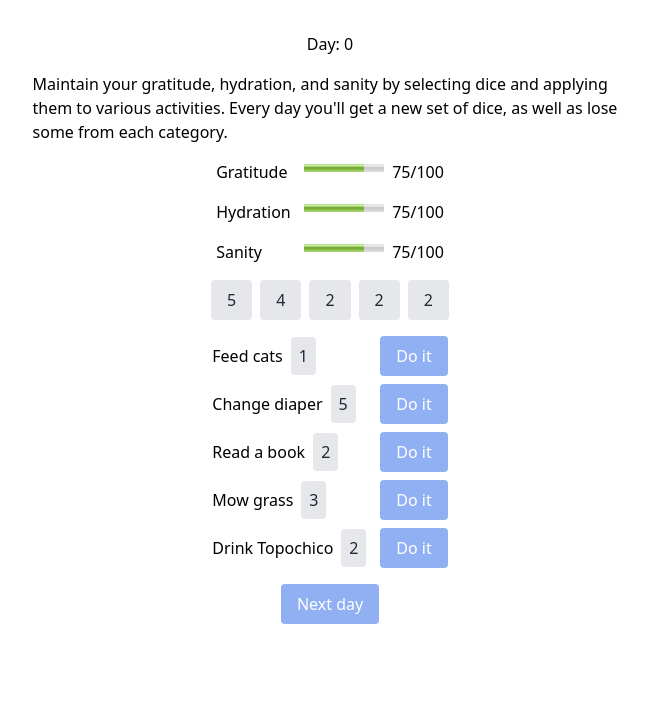
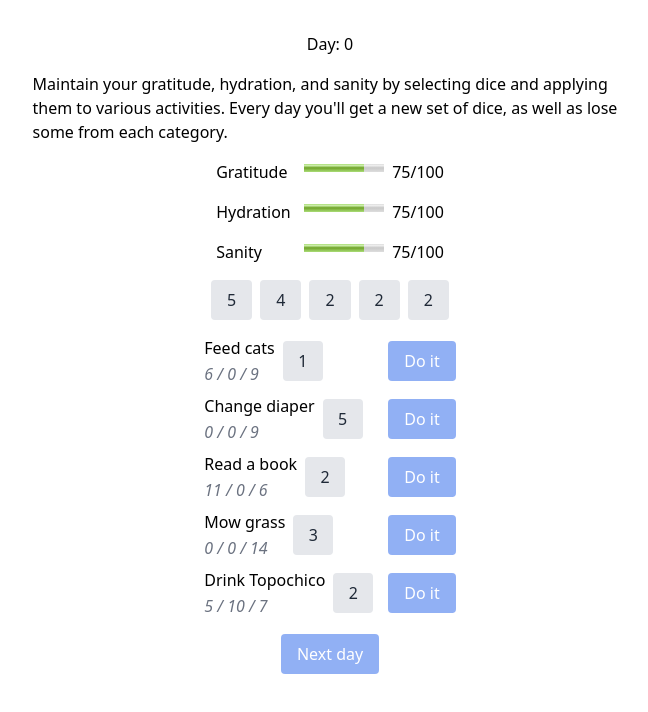
Before and after one commit to ahuth/dice-concept-1, a React (Vite) app: page / in a window 1280 px wide. Shown: the top 712 px of the page, without its empty margins (310-958 px from the left). Built offline with nearby package versions, Linux system fonts and the light colour scheme.

Commit message:
Show what effects an activity will have

```diff
--- a/src/components/Activity.tsx
+++ b/src/components/Activity.tsx
@@ -1,20 +1,43 @@
 import Button from './Button';
 
 type Props = {
+  effectOnGratitude: number;
+  effectOnHydration: number;
+  effectOnSanity: number;
   difficulty: number;
   disabled?: boolean;
   name: string;
   onClick: () => void;
 };
 
-export default function Activity({difficulty, disabled, name, onClick}: Props) {
+export default function Activity({
+  effectOnGratitude,
+  effectOnHydration,
+  effectOnSanity,
+  difficulty,
+  disabled,
+  name,
+  onClick,
+}: Props) {
   return (
     <div className="flex items-center gap-2">
-      <div className="w-40">
-        <span className="mr-2">{name}</span>
-        <span className="rounded bg-gray-200 p-2 text-gray-800">
+      <div className="flex w-44 items-center gap-2">
+        <div className="flex flex-col gap-0.5">
+          <span>{name}</span>
+          <span className="italic text-gray-500">
+            <span title={`Gratitude: ${effectOnGratitude}`}>
+              {effectOnGratitude}
+            </span>{' '}
+            /{' '}
+            <span title={`Hydration: ${effectOnHydration}`}>
+              {effectOnHydration}
+            </span>{' '}
+            / <span title={`Sanity: ${effectOnSanity}`}>{effectOnSanity}</span>
+          </span>
+        </div>
+        <div className="h-10 w-10 rounded bg-gray-200 p-2 text-center text-gray-800">
           {difficulty}
-        </span>
+        </div>
       </div>
       <Button disabled={disabled} onClick={onClick}>
         Do it
--- a/src/components/App.tsx
+++ b/src/components/App.tsx
@@ -57,6 +57,10 @@ export default function App() {
         {activities.map((activity) => {
           return (
             <Activity
+              key={activity.name}
+              effectOnGratitude={activity.effects.gratitude}
+              effectOnHydration={activity.effects.hydration}
+              effectOnSanity={activity.effects.sanity}
               difficulty={activity.difficulty}
               disabled={selected == undefined || activity.status !== 'todo'}
               name={activity.name}
```
